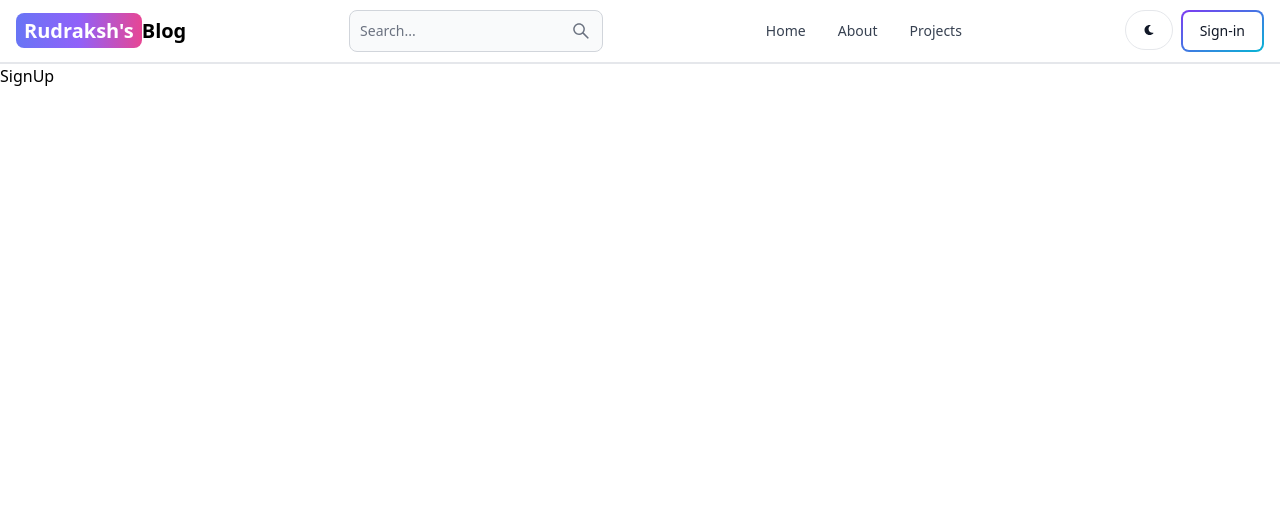
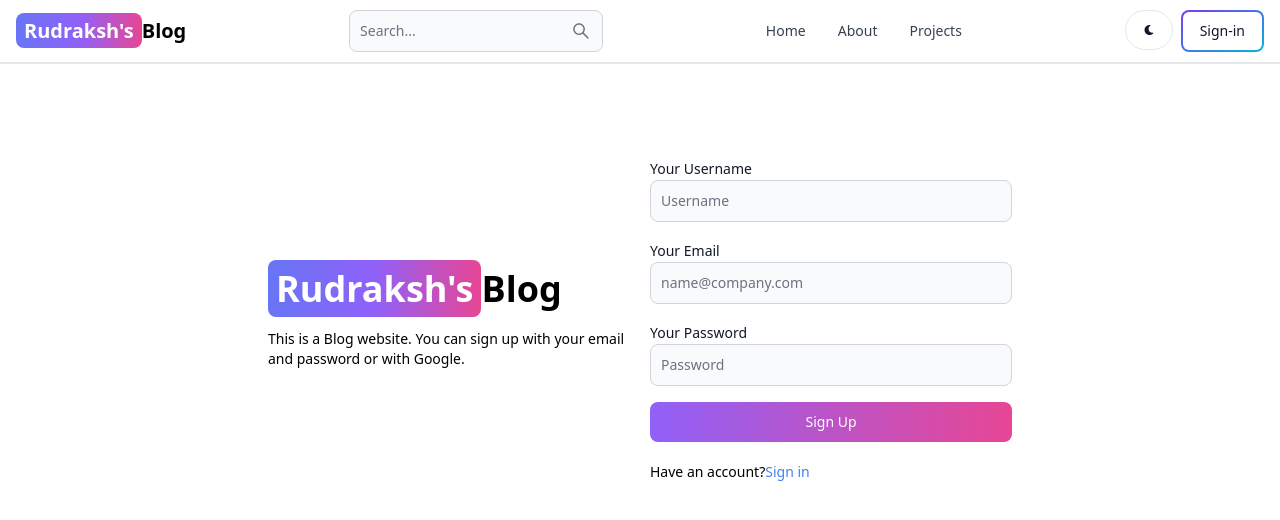
Before and after one commit to rudrakshupadhyay04/MERN-Blog, a React (Vite) app in the folder client/: page /sign-up in a window 1280 px wide. Shown: the top 520 px of the page. Built offline with nearby package versions, Linux system fonts and the light colour scheme.

Commit message:
complete sign up page ui

```diff
--- a/client/src/pages/SignUp.jsx
+++ b/client/src/pages/SignUp.jsx
@@ -1,6 +1,45 @@
+import { Link } from "react-router-dom";
+import {Button, Label, TextInput} from 'flowbite-react'
 
 export default function SignUp() {
   return (
-    <div>SignUp</div>
+    <div className=" min-h-screen mt-20">
+      <div className=" flex p-3 max-w-3xl mx-auto flex-col md:flex-row md:items-center gap-5">
+
+        {/* left */}
+        <div className=" flex-1">
+        <Link to='/' className="text-4xl font-bold dark:text-white">
+        <span className=" px-2 py-1 bg-gradient-to-r from-indigo-500 via-purple-500 to-pink-500 rounded-lg text-white">Rudraksh's</span>
+        Blog
+        </Link>
+        <p className=" text-sm mt-5">
+          This is a Blog website. You can sign up with your email and password or with Google.
+        </p>
+        </div>
+
+        {/* right */}
+        <div className=" flex-1">
+          <form className="flex flex-col gap-4 ">
+            <div>
+              <Label value= "Your Username" />
+              <TextInput type="text" placeholder="Username" id="username" />
+            </div>
+            <div>
+              <Label value= "Your Email" />
+              <TextInput type="text" placeholder="name@company.com" id="email" />
+            </div>
+            <div>
+              <Label value= "Your Password" />
+              <TextInput type="text" placeholder="Password" id="password" />
+            </div>
+            <Button gradientDuoTone='purpleToPink'>Sign Up</Button>
+          </form>
+          <div className="flex text-sm mt-5">
+            <span>Have an account?</span>
+            <Link to='/sign-in' className=" text-blue-500">Sign in</Link>
+          </div>
+        </div>
+      </div>
+    </div>
   )
 }
```
